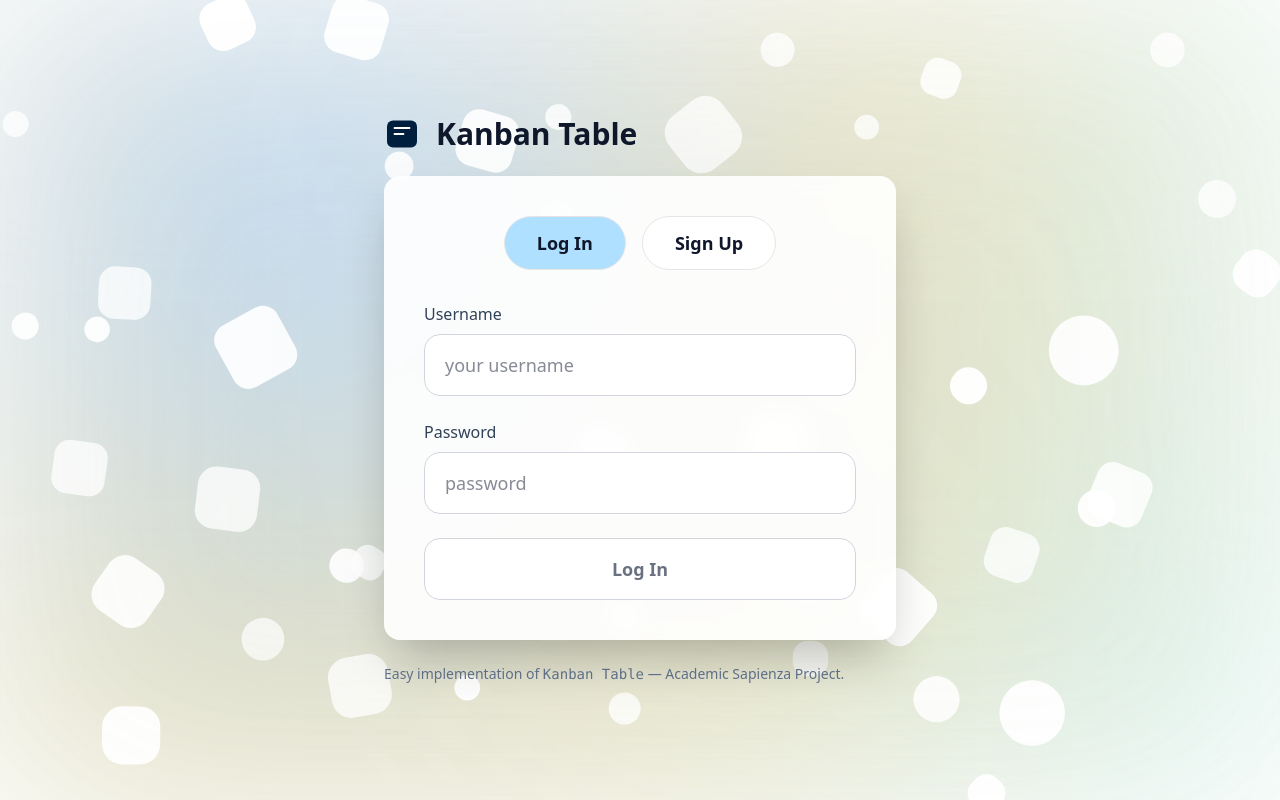
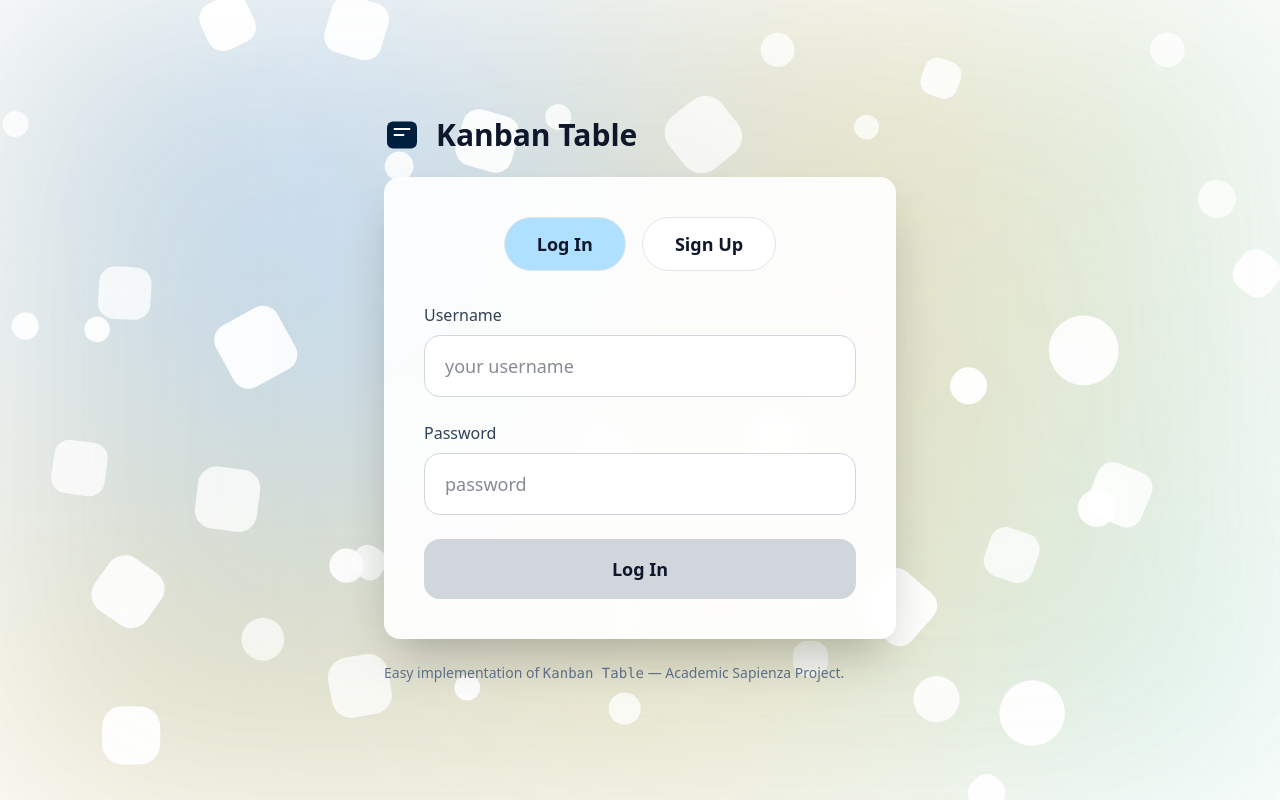
Before and after one commit to Szymon-Stasiak/kanban-management-system-fe, a Next.js app: page /login in a window 1280 px wide. Built offline with nearby package versions, Linux system fonts and the light colour scheme.

Commit message:
styling code

```diff
--- a/src/app/login/page.tsx
+++ b/src/app/login/page.tsx
@@ -2,7 +2,6 @@
 import React from 'react';
 import Logo from '@/components/Logo';
 import AuthForm from '@/components/AuthForm';
-import BackgroundGradient from "@/components/BackgroundGradient";
 
 
 export default function Page() {
--- a/src/components/AuthForm.tsx
+++ b/src/components/AuthForm.tsx
@@ -138,11 +138,12 @@ export default function AuthForm() {
                     disabled={!isFormValid() || loading}
                     whileHover={{ scale: 1.02 }}
                     whileTap={{ scale: 0.98 }}
-                    className={`w-full rounded-2xl border px-8 py-4 font-semibold text-lg transition-colors ${
-                       isFormValid()
-                            ? `bg-[${lightBlue}] border-[${lightBlue}] text-black cursor-pointer`
-                            : 'bg-white border-gray-300 text-gray-500 cursor-not-allowed'
+                    className={`w-full rounded-2xl px-8 py-4 font-semibold text-lg transition-colors ${
+                        isFormValid()
+                            ? 'bg-lightBlue text-lg cursor-pointer'
+                            : 'bg-gray-300 cursor-not-allowed'
                     }`}
+                    style={isFormValid() ? { backgroundColor: lightBlue } : {}}
                 >
                     {mode === 'signup' ? (loading ? 'Creating...' : 'Create Account') : loading ? 'Logging in...' : 'Log In'}
                 </motion.button>
--- a/src/lib/auth.ts
+++ b/src/lib/auth.ts
@@ -60,7 +60,6 @@ export async function login(
             headers: {"Content-Type": "application/x-www-form-urlencoded"},
         });
 
-        console.log("Login response:", res.data.token);
         if (res.data?.token) {
             const maxAge = 60 * 60 * 24;
             document.cookie = `token=${res.data.token}; path=/; max-age=${maxAge}; SameSite=Lax; domain=localhost`;
```
Also changed, not shown: src/app/profile/page.tsx (+55 -39 lines).
